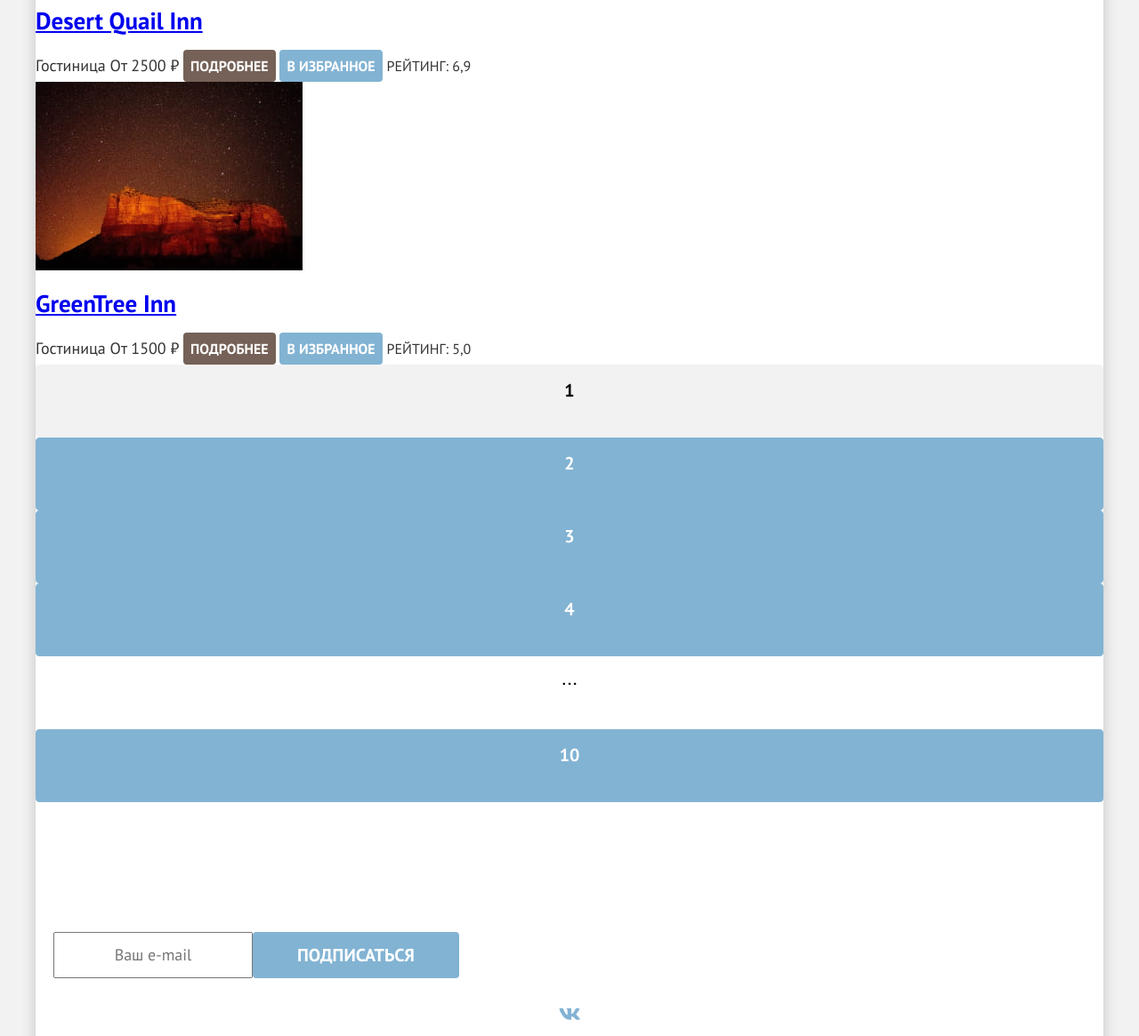
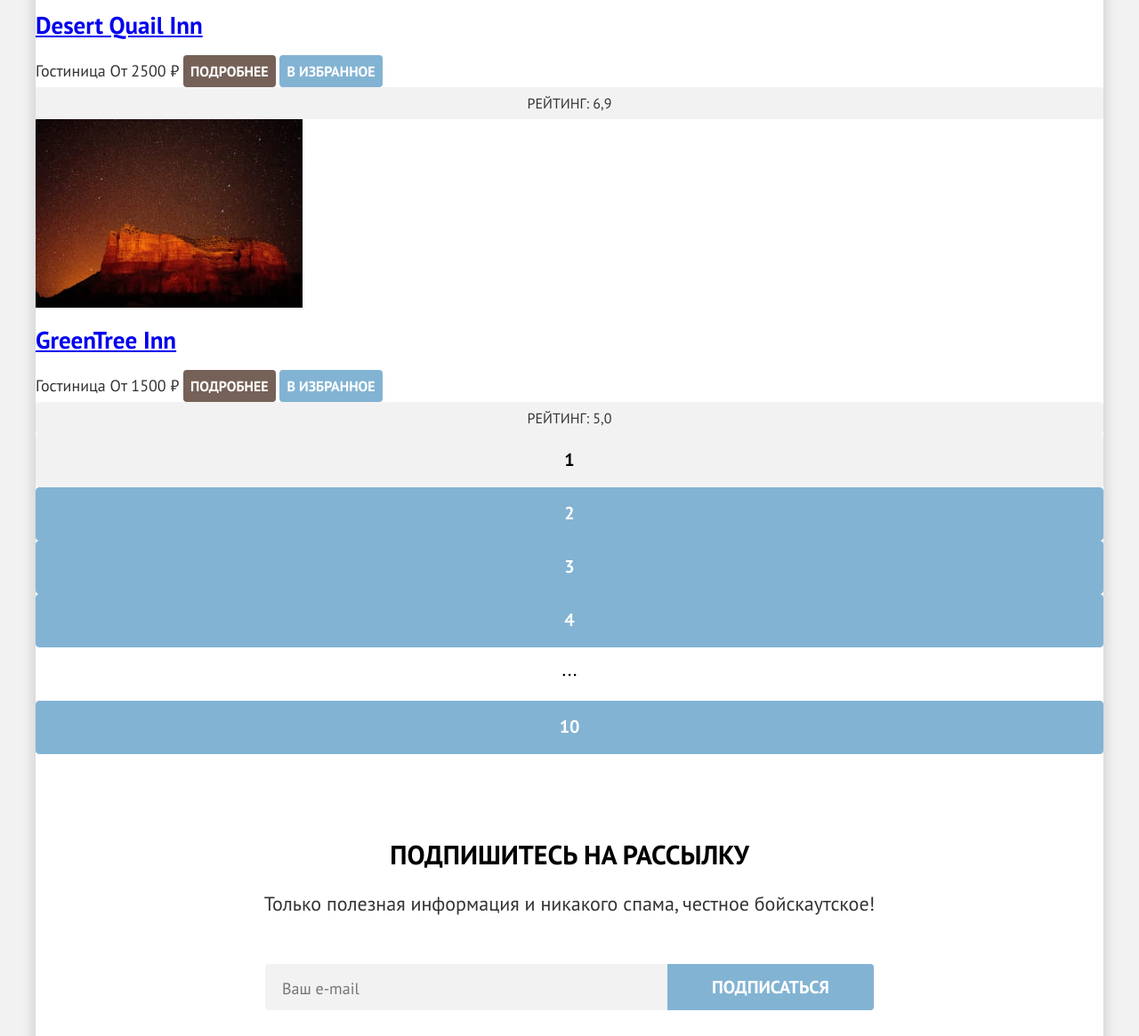
Before and after one commit to htmlacademy-htmlcss/2250419-sedona-36, a plain HTML site: page catalog.html in a window 1280 px wide. Shown: the part 1491-2656 px from the top of the page at 89% size. Drawn offline with Linux system fonts and the light colour scheme.

Commit message:
Вносит правки

```diff
--- a/styles/styles.css
+++ b/styles/styles.css
@@ -13,6 +13,12 @@
   font-weight: 700;
   src: url("../fonts/ptsans-700.woff2") format("woff2");
   font-display: swap;
+}
+
+*,
+*::before,
+*::after {
+  box-sizing: border-box;
 }
 
 html {
@@ -35,6 +41,20 @@
   background-color: #FFFFFF;
   box-shadow: 0 0 15px rgba(0, 0, 0, 0.2);
 }
+
+.visually-hidden {
+  position: absolute;
+  width: 1px;
+  height: 1px;
+  margin: -1px;
+  border: 0;
+  padding: 0;
+  white-space: nowrap;
+  clip-path: inset(100%);
+  clip: rect(0 0 0 0);
+  overflow: hidden;
+}
+
 
 img {
   max-width: 100%;
@@ -75,23 +95,6 @@
   background-color: transparent;
 }
 
-.navigation-button {
-  width: 160px;
-}
-
-.visually-hidden {
-  position: absolute;
-  width: 1px;
-  height: 1px;
-  margin: -1px;
-  border: 0;
-  padding: 0;
-  white-space: nowrap;
-  clip-path: inset(100%);
-  clip: rect(0 0 0 0);
-  overflow: hidden;
-}
-
 .navigation-link {
   font-size: 20px;
   line-height: 24px;
@@ -100,12 +103,18 @@
   text-decoration: none;
 }
 
+.navigation-button {
+  width: 160px;
+}
+
+
 .hero {
   color: #FFFFFF;
   background-color:#000000;
   background-image: url("../images/mountains-background.jpg");
   background-size: cover;
   text-align: center;
+  background-repeat: no-repeat;
 }
 
 .page-title {
@@ -164,8 +173,7 @@
 }
 
 .subscribe {
-  margin: 0;
-  padding: 0;
+  padding: 70px;
   text-align: center;
 }
 
@@ -174,48 +182,63 @@
   background-color: #000000;
   background-image: url("../images/mailing-background.jpg");
   background-size: cover;
+  background-repeat: no-repeat;
 }
 
 .subscribe-title {
+  color: #000000;
+}
+
+.subscribe-home .subscribe-title {
   color: #ffffff;
 }
 
 .subscribe-text {
+  margin-bottom: 55px;
+}
+
+.subscribe-home .subscribe-text {
   color: #ffffff;
 }
 
 .subscribe-form {
-  display: flex;
-  padding: 12px 20px;
-  width: 452px;
-  height: 52px;
+  display: grid;
+  grid-template-columns: 1fr 232px;
+  max-width: 684px;
+  margin: 0 auto;
+}
+
+.form-input {
+  width: 100%;
+  height: 48px;
+  padding: 13px 56px 10px 17px;
+  font-weight: 700;
+  font-size: 18px;
+  line-height: 24px;
+  font-family: "PT sans", sans-serif;
+  color: #000000;
+  background-color: #f2f2f2;
+  border: 2px solid transparent;
+  border-radius: 4px;
+  appearance: none;
 }
 
 .subscribe-input {
-  font-family: "PT Sans";
+  height: 52px;
+  padding: 13px 17px 10px;
   font-weight: 400;
-  font-size: 18px;
-  line-height: 24px;
-  display: flex;
-  align-items: center;
-  color: #000000;
-  text-align: center;
+  border-radius: 4px 0 0 4px;
 }
 
 .subscribe-button {
-  padding: 8px 50px;
-  display: flex;
+  padding: 6px;
   font-size: 20px;
   line-height: 36px;
+  border-radius: 0 4px 4px 0;
 }
 
 .footer-page {
-  font-weight: 400;
-  font-size: 40px;
-  line-height: 40px;
-  color: #000000;
-  text-align: center;
-  text-transform: uppercase;
+  padding: 70px 30px;
 }
 
 .filter {
@@ -227,16 +250,16 @@
 }
 
 .filter-page-title {
-  font-weight: 700;
+  margin: 0 0 7px;
   font-size: 60px;
   line-height: 78px;
 }
 
 .breadcrumbs-link {
-  font-weight: 400;
+  display: block;
   font-size: 16px;
   line-height: 21px;
-  background-color: #000000;
+  color: #ffffff;
   text-decoration: none;
 }
 
@@ -247,18 +270,22 @@
 }
 
 .sorting-title {
-  font-weight: 700;
   font-size: 30px;
   line-height: 36px;
-  color: #000000;
+  text-transform: uppercase;
 }
 
 .sorting-select {
-  font-family: "PT Sans";
-  font-weight: 400;
+  width: 292px;
+  height: 49px;
+  padding: 0 40px 0 18px;
   font-size: 18px;
   line-height: 21px;
+  font-family: "PT sans", sans-serif;
   color: #333333;
+  background-color: transparent;
+  border: 2px solid #e5e5e5;
+  border-radius: 4px;
   appearance: none;
 }
 
@@ -267,10 +294,15 @@
 }
 
 .product-rating-text {
+  display: block;
+  padding: 8px 8px 8px;
   font-size: 16px;
   line-height: 20px;
   text-align: center;
+  color: #333333;
   text-transform: uppercase;
+  background-color: #f2f2f2;
+  border-radius: 4px;
 }
 
 .pagination-link {
```
